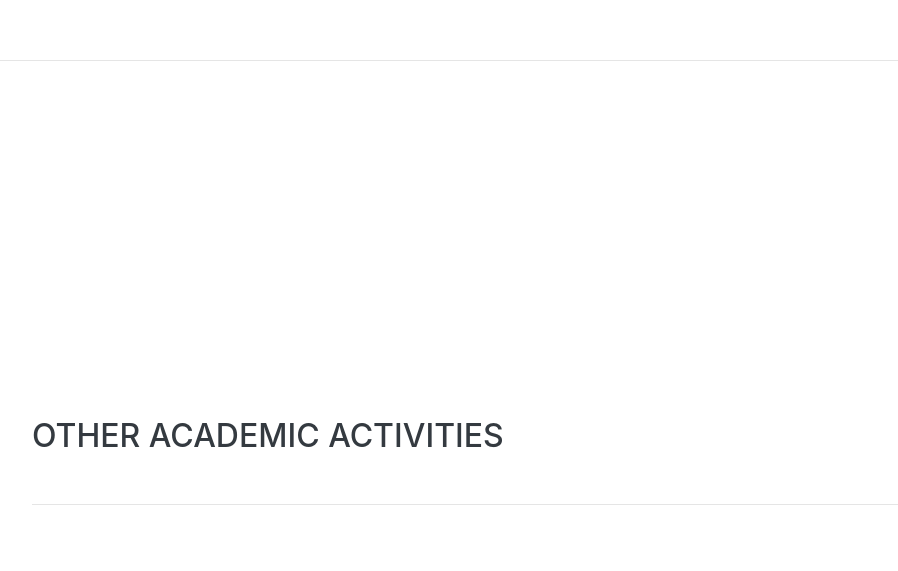
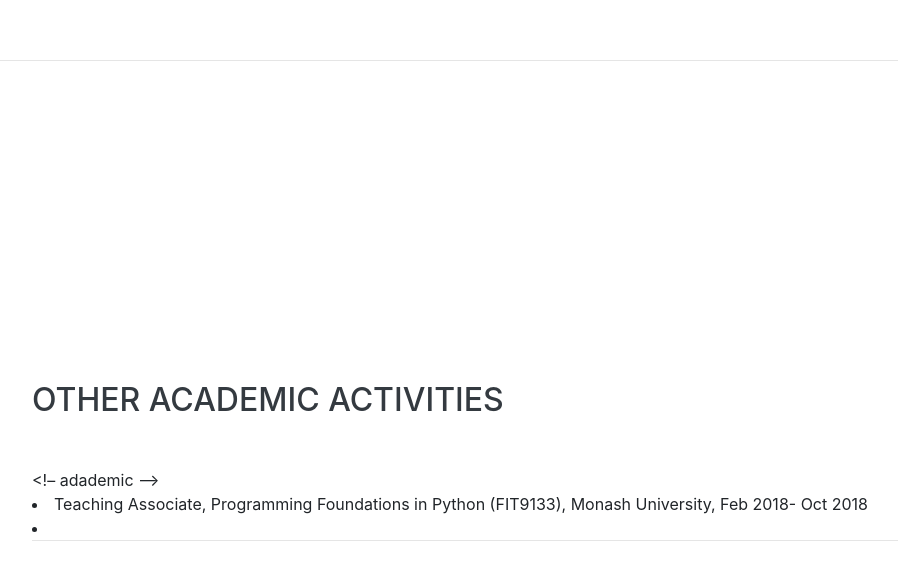
Before and after one commit to fahimeh-saleh/fahimeh-saleh.github.io, a website with bundled scripts: page index.html in a window 1280 px wide. Shown: the part 3944-4515 px from the top of the page, without its empty margins (288-1186 px from the left). Built offline with nearby package versions, Linux system fonts and the light colour scheme; a web font is replaced by a local one.

Commit message:
Update index.html

```diff
--- a/index.html
+++ b/index.html
@@ -302,10 +302,10 @@ Labs Europes Systems for the Document-Level Generation and Translation Task at W
           <!--<li><i class="fa-li fa fa-check"></i>-->
           <!--I served as reviewer for ICCV 2019.-->
           <!--<li>-->
-<!--&lt;!&ndash; adademic &ndash;&gt;-->
-          <!--<li><i class="fa-li fa fa-check"></i>-->
-          <!--PhD thesis co-supervision, Samira Kavianpour (Australian National University)-->
-          <!--<li>-->
+&lt;!&ndash; adademic &ndash;&gt;
+          <li><i class="fa-li fa fa-check"></i>
+          Teaching Associate, Programming Foundations in Python (FIT9133), Monash University, Feb 2018- Oct 2018
+          <li>
 <!--&lt;!&ndash; adademic &ndash;&gt;-->
           <!--<li><i class="fa-li fa fa-check"></i>-->
           <!--Undergraduate project co-supervision, STUDENT NAME (Australian National University)-->
```
